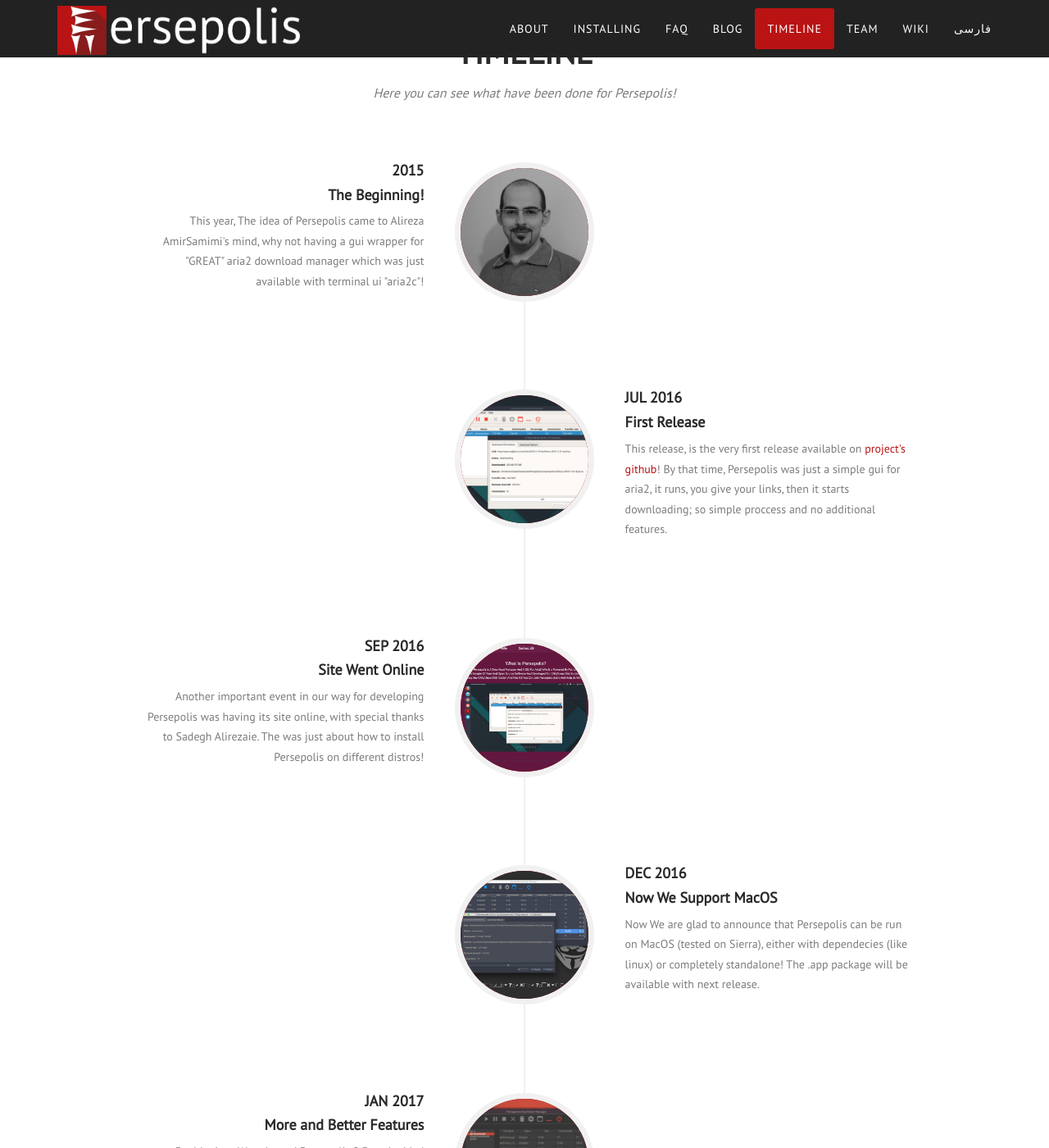
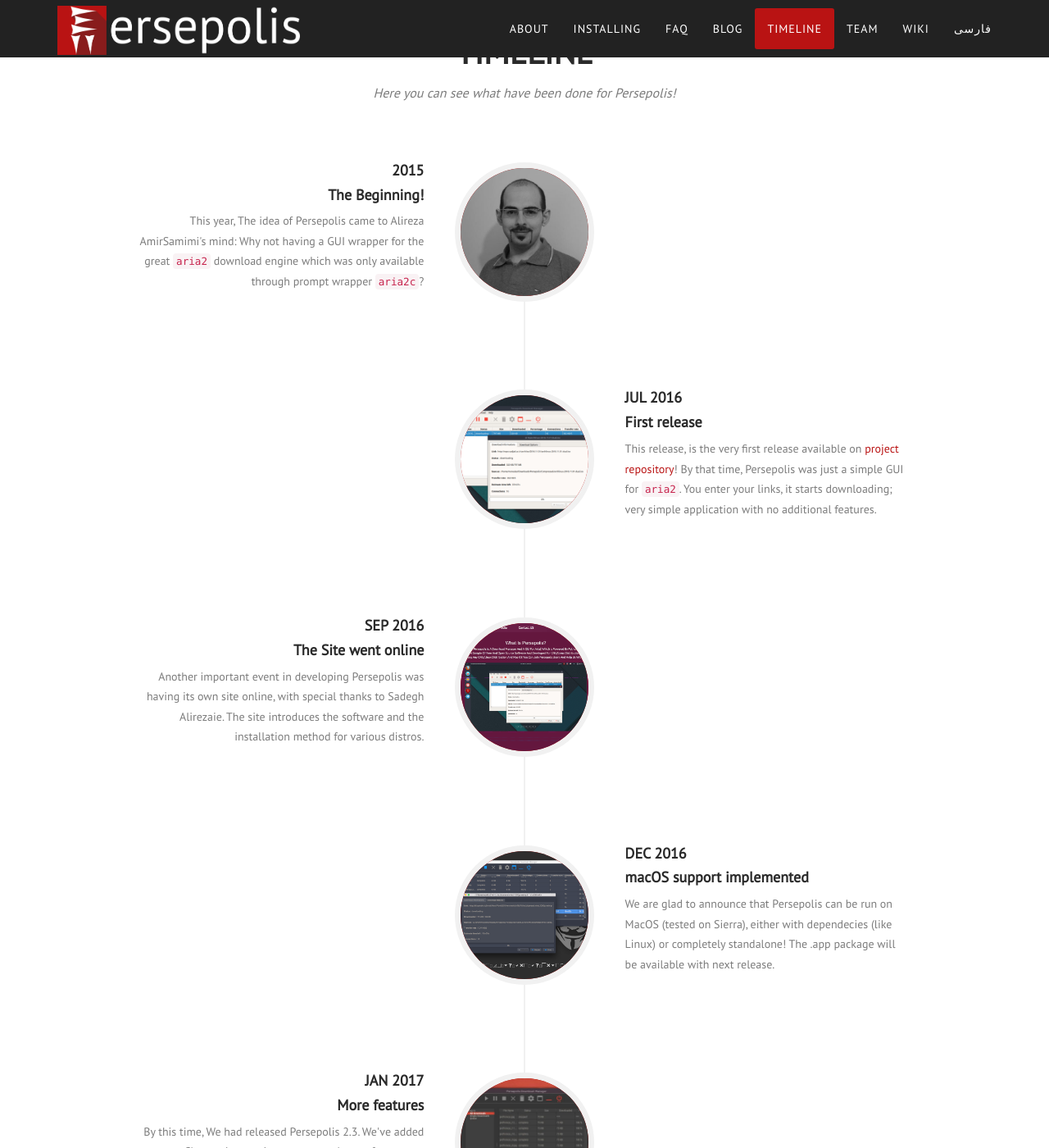
Before and after one commit to mavahedinia/mr0null.github.io, a Jekyll site: the page built from index.html, in a window 1280 px wide and 1400 px high, scrolled down 4657 px. Shown: the whole window at 82% size. Built offline with Jekyll 4.4.1, drawn with Linux system fonts in a browser that asks for light colours; some web fonts are replaced; some of the changed text lies outside the part shown.

Commit message:
Fixed a handful grammar issues.

```diff
--- a/_includes/about.html
+++ b/_includes/about.html
@@ -20,7 +20,7 @@
                                     <h4 class="subheading">The Beginning!</h4>
                                 </div>
                                 <div class="timeline-body">
-                                    <p class="text-muted">This year, The idea of Persepolis came to Alireza AmirSamimi's mind, why not having a gui wrapper for "GREAT" aria2 download manager which was just available with terminal ui "aria2c"!</p>
+                                    <p class="text-muted">This year, The idea of Persepolis came to Alireza AmirSamimi's mind: Why not having a GUI wrapper for the great <code>aria2</code> download engine which was only available through prompt wrapper <code>aria2c</code>?</p>
                                 </div>
                             </div>
                         </li>
@@ -31,10 +31,10 @@
                             <div class="timeline-panel">
                                 <div class="timeline-heading">
                                     <h4>Jul 2016</h4>
-                                    <h4 class="subheading">First Release</h4>
+                                    <h4 class="subheading">First release</h4>
                                 </div>
                                 <div class="timeline-body">
-                                    <p class="text-muted">This release, is the very first release available on <a href="https://github.com/persepolisdm/persepolis/releases">project's github</a>! By that time, Persepolis was just a simple gui for aria2, it runs, you give your links, then it starts downloading; so simple proccess and no additional features.</p>
+                                    <p class="text-muted">This release, is the very first release available on <a href="https://github.com/persepolisdm/persepolis/releases">project repository</a>! By that time, Persepolis was just a simple GUI for <code>aria2</code>. You enter your links, it starts downloading; very simple application with no additional features.</p>
                                 </div>
                             </div>
                         </li>
@@ -45,10 +45,10 @@
                             <div class="timeline-panel">
                                 <div class="timeline-heading">
                                     <h4>Sep 2016</h4>
-                                    <h4 class="subheading">Site Went Online</h4>
+                                    <h4 class="subheading">The Site went online</h4>
                                 </div>
                                 <div class="timeline-body">
-                                    <p class="text-muted">Another important event in our way for developing Persepolis was having its site online, with special thanks to Sadegh Alirezaie. The was just about how to install Persepolis on different distros!</p>
+                                    <p class="text-muted">Another important event in developing Persepolis was having its own site online, with special thanks to Sadegh Alirezaie. The site introduces the software and the installation method for various distros.</p>
                                 </div>
                             </div>
                         </li>
@@ -59,10 +59,10 @@
                             <div class="timeline-panel">
                                 <div class="timeline-heading">
                                     <h4>Dec 2016</h4>
-                                    <h4 class="subheading">Now We Support MacOS</h4>
+                                    <h4 class="subheading">macOS support implemented</h4>
                                 </div>
                                 <div class="timeline-body">
-                                    <p class="text-muted">Now We are glad to announce that Persepolis can be run on MacOS (tested on Sierra), either with dependecies (like linux) or completely standalone! The .app package will be available with next release.</p>
+                                    <p class="text-muted">We are glad to announce that Persepolis can be run on MacOS (tested on Sierra), either with dependecies (like Linux) or completely standalone! The .app package will be available with next release.</p>
                                 </div>
                             </div>
                         </li>
@@ -73,10 +73,10 @@
                             <div class="timeline-panel">
                                 <div class="timeline-heading">
                                     <h4>Jan 2017</h4>
-                                    <h4 class="subheading">More and Better Features</h4>
+                                    <h4 class="subheading">More features</h4>
                                 </div>
                                 <div class="timeline-body">
-                                    <p class="text-muted">By this time, We released Persepolis 2.3, and added chrome integration, queues and more features to Persepolis and made it a better choice for users!</p>
+                                    <p class="text-muted">By this time, We had released Persepolis 2.3. We've added Chrome integration, queues and more features to Persepolis and made it a better choice for users!</p>
                                 </div>
                             </div>
                         </li>
@@ -87,18 +87,18 @@
                             <div class="timeline-panel">
                                 <div class="timeline-heading">
                                     <h4>Apr 2017</h4>
-                                    <h4 class="subheading">Now We Support Windows</h4>
+                                    <h4 class="subheading">Windows support implemented</h4>
                                 </div>
                                 <div class="timeline-body">
-                                    <p class="text-muted">Now We are glad to announce that Persepolis 2.4 can be run on Windows , many new feature added and bugs fixed and user interface is improved</p>
+                                    <p class="text-muted"> We are glad to announce that Persepolis 2.4 can be run on Windows. In addition to that, many new features are added and several bugs are squished. Also, user interface is improved, too!</p>
                                 </div>
                             </div>
                         </li>
                         <li class="timeline-inverted">
                             <div class="timeline-image">
-                                <h4>You Can
-                                    <br>Be Here
-                                    <br>Too!</h4>
+                                <h4>You can
+                                    <br>help us
+                                    <br>too!</h4>
                             </div>
                         </li>
                     </ul>
--- a/_includes/header.html
+++ b/_includes/header.html
@@ -54,9 +54,9 @@
     <header id="fullWidthHeader">
         <div class="container">
             <div class="intro-text">
-                <div class="intro-lead-in">Boost Your Downloads With Libre Software!</div>
+                <div class="intro-lead-in">Boost Downloading Using Libre Software!</div>
                 <div class="intro-heading">Persepolis Download Manager</div>
-                <a href="#second" class="page-scroll btn btn-xl">About</a>
+                <a href="#second" class="page-scroll btn btn-xl">Get Started</a>
             </div>
         </div>
     </header>
--- a/_includes/second.html
+++ b/_includes/second.html
@@ -8,15 +8,15 @@
  		<h3 class="section-subheading text-muted">some persepolis features</h3>
 		</div>
 		<div class="col-md-6">
-		<p>Persepolis Is A Download Manager And A GUI For Aria2 Which Is Powered By Python.
-		Persepolis Is A Sample Of Free And Open Source Software And Developed For GNU/Linux Distributions,BSDs,Mac OS and Windows.
-		You Can Join Persepolis Users And Help Us With Developing It.</p>
+		<p>Persepolis is a Download Manager &amp; a GUI For <code>aria2</code>. It's written in Python.
+		Persepolis is a Sample of <abbr title="as in freedom">Free</abbr> and open source software. It's developed For GNU/Linux Distributions, BSDs, macOS and Microsoft Windows.
+		You can join Persepolis contributers &amp; Help us with developing it.</p>
 
 		<ul>
-			<li><p>Graphical UI front end for aria2</p></li>
+			<li><p>Graphical UI for aria2</p></li>
 			<li><p>Multi segment downloading</p></li>
 			<li><p>Scheduling downloads</p></li>
-			<li><p>Download queue</p></li>
+			<li><p>Download queuing</p></li>
 		</ul>
 
 		</div>
--- a/_includes/services.html
+++ b/_includes/services.html
@@ -57,7 +57,7 @@ Follow <a href="https://goo.gl/7p3MdK">this link</a>.<br>
                         <i class="fa fa-windows fa-stack-1x fa-inverse"></i>
                     </span>
                     <h4 class="service-heading">Microsoft Windows</h4>
-                    <p>Simply download and run persepolis setup according to your system architecture <br> <a href="https://github.com/persepolisdm/persepolis/wiki/Microsoft-Windows">follow wiki for more details </a></p>
+                    <p>Simply download and run Persepolis setup according to your system architecture <br> <a href="https://github.com/persepolisdm/persepolis/wiki/Microsoft-Windows">follow wiki for more details </a></p>
           </div>
         </div>
 
--- a/_includes/team.html
+++ b/_includes/team.html
@@ -4,7 +4,7 @@
             <div class="row">
                 <div class="col-lg-12 text-center">
                     <h2 class="section-heading">Our Amazing Team</h2>
-                    <h3 class="section-subheading text-muted">The People Contributed to This Project!</h3>
+                    <h3 class="section-subheading text-muted">People who contributed to this project!</h3>
                 </div>
             </div>
             <div class="row">
```
